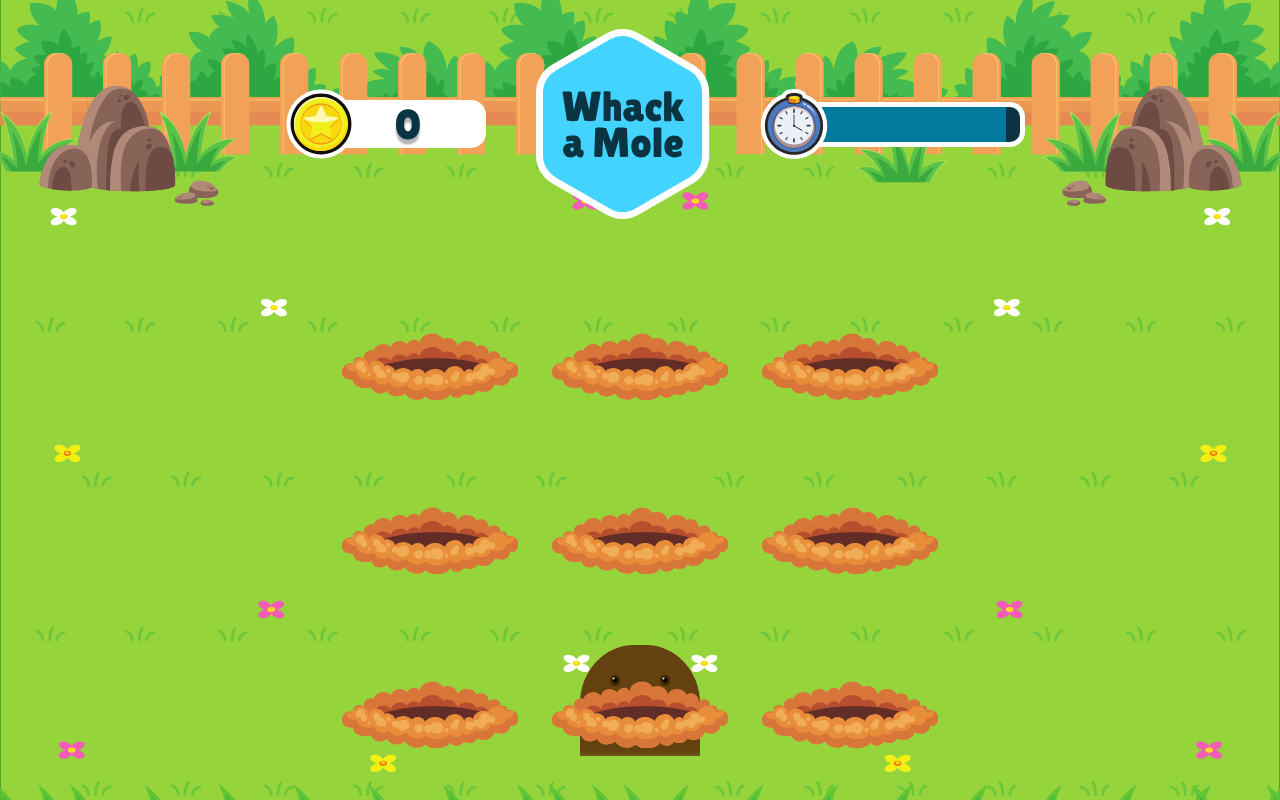
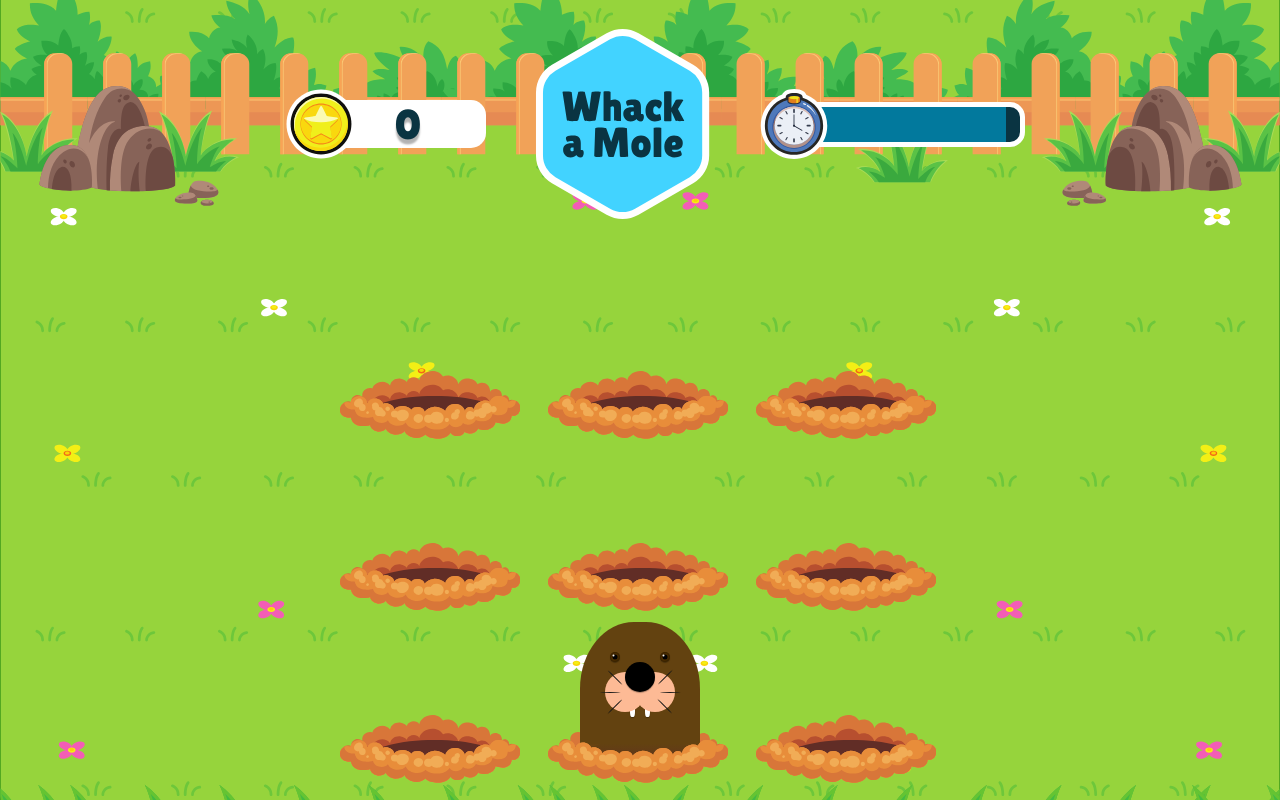
Before and after one commit to nedaagehad/whack-a-mole-reactjs, a React (Create React App) app: page / in a window 1280 px wide. Both pictures are taken after a click on the button "Start Game!". Shown: the top 800 px of the page. Built offline with nearby package versions, Linux system fonts and the light colour scheme.

Commit message:
Change board style

```diff
--- a/src/App.css
+++ b/src/App.css
@@ -13,6 +13,6 @@
   grid-template-columns: repeat(3, 1fr);
   grid-template-rows: repeat(3, 1fr);
   align-items: center;
-  gap: 30px;
+  gap: 24px;
   padding: 30px;
 }
--- a/src/components/Board/index.tsx
+++ b/src/components/Board/index.tsx
@@ -15,7 +15,7 @@ const Board = () => {
   useEffect(() => {
     let interval: ReturnType<typeof setInterval>;
     if (start) {
-       interval = setInterval(() => {
+      interval = setInterval(() => {
         dispatch(
           setMoleIndex({
             moleIndex: generateRandomIndex(moleIndex),
@@ -27,7 +27,7 @@ const Board = () => {
     return () => {
       clearInterval(interval);
     };
-  // eslint-disable-next-line react-hooks/exhaustive-deps
+    // eslint-disable-next-line react-hooks/exhaustive-deps
   }, [moleIndex, start]);
 
   const displayMole = (holeIndex: number) => {
@@ -43,18 +43,29 @@ const Board = () => {
           style={{
             width: "100%",
             position: "relative",
-            height: "80%",
+            height: "100%",
             display: "flex",
             flexDirection: "column",
             justifyContent: "flex-end",
             alignItems: "center",
-            overflow: "hidden",
           }}
           id={i.toString()}
           key={i}
         >
-          <Hole index={i} />
-          {displayMole(i)}
+          <div style={{ position: "absolute", width: "100%", bottom: "-20px" }}>
+            <Hole index={i} />
+          </div>
+          <div
+            style={{
+              position: "absolute",
+              top: 0,
+              width: "100%",
+              height: "100%",
+              overflow: "hidden",
+            }}
+          >
+            {displayMole(i)}
+          </div>
         </div>
       );
     }
@@ -64,7 +75,9 @@ const Board = () => {
 
   return (
     <>
-      <div role="presentation" className="board">{displayHoles().map((item) => item)}</div>
+      <div role="presentation" className="board">
+        {displayHoles().map((item) => item)}
+      </div>
       {/* <Mallet/> */}
     </>
   );
--- a/src/components/Mole/utils/styles.css
+++ b/src/components/Mole/utils/styles.css
@@ -1,13 +1,14 @@
 .mole {
   width: 120px;
-    height: 130px;
+  height: 100%;
   border-radius: 45% 45% 0 0;
   position: absolute;
   animation: rise 0.3s ease-out;
   left: 50%;
   transform: translateX(-50%);
-    top: 5px;
+  bottom: 0;
   background-image: linear-gradient(to bottom, #634210 82%, transparent);
+  z-index: 2;
 }
 
 @keyframes rise {
@@ -30,17 +31,18 @@
   width: 10px;
   height: 10px;
   background: #513100;
-    box-shadow: inset 1px 1px 2px rgba(0, 0, 0, 0.3), inset -1px -1px 2px rgba(0, 0, 0, 0.3), 0 1px 1px rgba(0, 0, 0, 0.3);
+  box-shadow: inset 1px 1px 2px rgba(0, 0, 0, 0.3),
+    inset -1px -1px 2px rgba(0, 0, 0, 0.3), 0 1px 1px rgba(0, 0, 0, 0.3);
   border-radius: 50%;
   position: absolute;
 }
 
 .eyes .left {
-    left: 30px
+  left: 30px;
 }
 
 .eyes .right {
-    right: 30px
+  right: 30px;
 }
 
 .pupil {
@@ -103,7 +105,7 @@
 .tooth {
   width: 5px;
   height: 15px;
-    background-color: #FFF;
+  background-color: #fff;
   border-radius: 35%;
   position: absolute;
   box-shadow: 0 1px 1px rgba(0, 0, 0, 0.3);
@@ -124,13 +126,12 @@
   position: absolute;
   border-radius: 50%;
   box-shadow: 1px 0 0.5px rgba(0, 0, 0, 0.3);
-
 }
 
 .right .top {
   rotate: -45deg 0;
   right: 0;
-    top:5px;
+  top: 5px;
 }
 
 .left .top {
@@ -141,7 +142,7 @@
 
 .right .middle {
   right: -5px;
-    top:20px;
+  top: 20px;
 }
 
 .left .middle {
@@ -151,12 +152,12 @@
 
 .right .bottom {
   right: 0;
-    bottom:5px;
+  bottom: 5px;
   rotate: -135deg 0;
 }
 
 .left .bottom {
   left: 0;
-    bottom:5px;
+  bottom: 5px;
   rotate: 135deg 0;
 }
```
Lines whose indentation alone changed are shown as unchanged.
